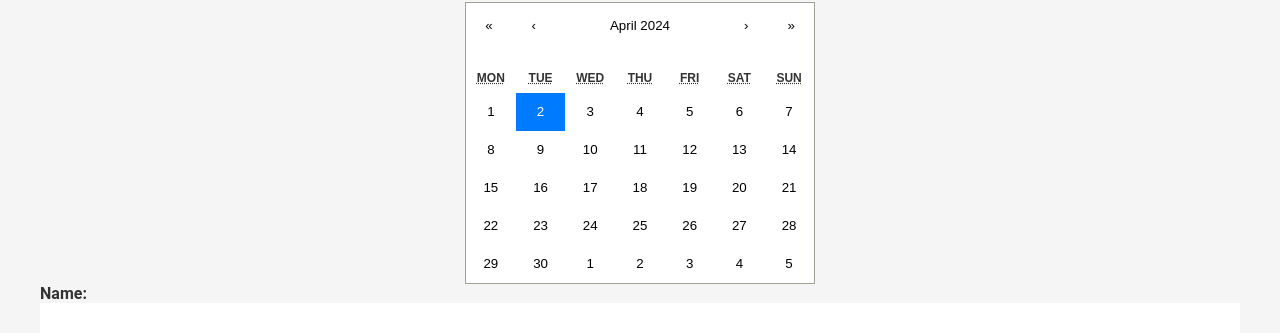
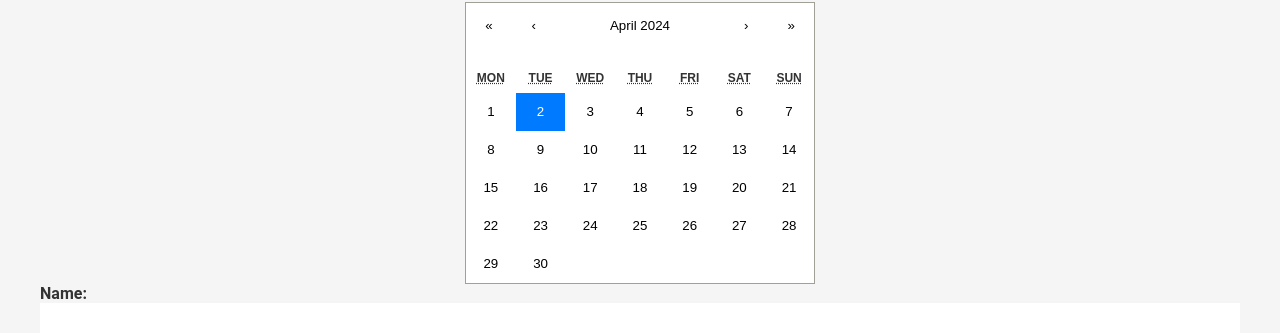
Before and after one commit to aiamsubhabp/personal-trainer, a React (Vite) app in the folder client/: page /mycalendar in a window 1280 px wide. Shown: the part 217-550 px from the top of the page. Built offline with nearby package versions, Linux system fonts and the light colour scheme; no server answers.

Commit message:
update to not show dates on next month in calendar

```diff
--- a/client/src/components/AppointmentsCalendar.jsx
+++ b/client/src/components/AppointmentsCalendar.jsx
@@ -41,7 +41,7 @@ const AppointmentsCalendar = ({ appointments, setAppointments }) => {
             return
         }
 
-        // FORMAT DATE TIME
+        // FORMAT TIME
         const formattedAppointmentTime = appointmentTime.toISOString().split('T')[0] + ' ' + (hour < 10 ? '0' + hour : hour) + ':' + (minute < 10 ? '0' + minute : minute)
 
         const appointment = {
@@ -84,7 +84,11 @@ const AppointmentsCalendar = ({ appointments, setAppointments }) => {
 
         <form onSubmit={formik.handleSubmit}>
             <div>
-            <Calendar onChange={date => formik.setFieldValue('date', date)} value={formik.values.date} />
+            <Calendar
+                onChange={date => formik.setFieldValue('date', date)}
+                value={formik.values.date}
+                showNeighboringMonth = {false}
+            />
             {formik.touched.date && formik.errors.date ? <div>{formik.errors.date}</div> : null}
             </div>
             <div>
```
Also changed, not shown: 1 other file (tests, documents, lock files or other folders).
